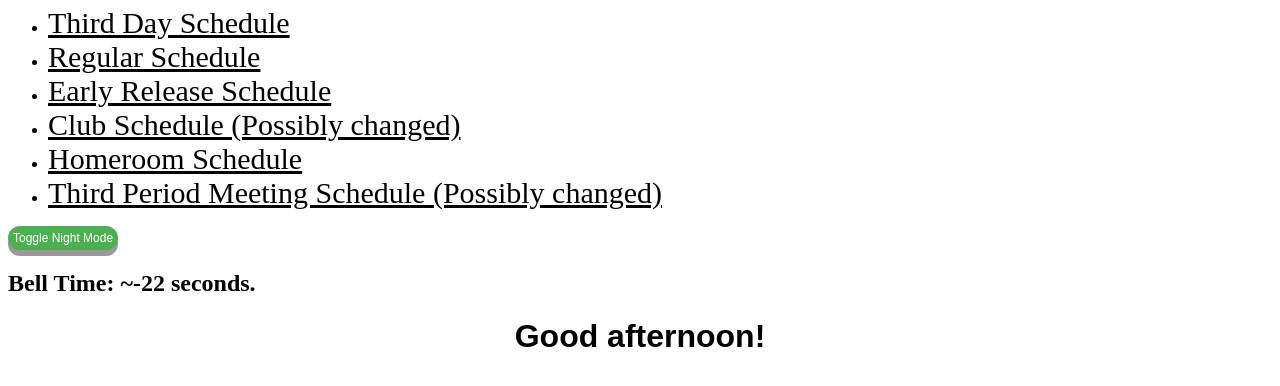
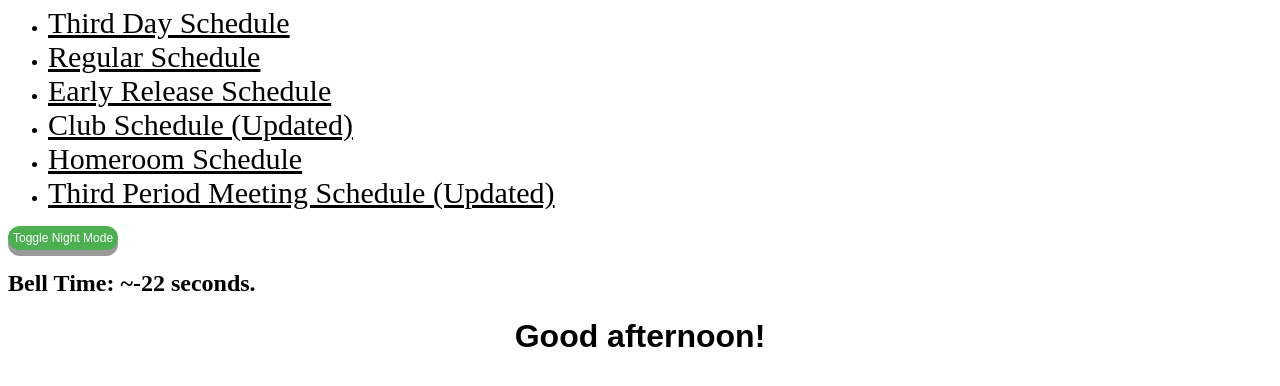
Before and after one commit to 4828357/nhsschedule.github.io, a plain HTML site: page index.html in a window 1280 px wide. Shown: the part 138-524 px from the top of the page. Drawn offline with Linux system fonts and the light colour scheme.

Commit message:
Update index.html

```diff
--- a/index.html
+++ b/index.html
@@ -50,7 +50,7 @@
       </li>
 
       <li>
-        <a href="club.html" style="text-decoration: underline; color: black;font-size: 30px;" id="diffName3" class="nameLink">Club Schedule (Possibly changed)</a>
+        <a href="club.html" style="text-decoration: underline; color: black;font-size: 30px;" id="diffName3" class="nameLink">Club Schedule (Updated)</a>
       </li>
 
       <li>
@@ -58,7 +58,7 @@
       </li>
 
       <li>
-        <a href="third.html" style="text-decoration: underline; color: black;font-size: 30px;" id="diffName5" class="nameLink">Third Period Meeting Schedule (Possibly changed)</a>
+        <a href="third.html" style="text-decoration: underline; color: black;font-size: 30px;" id="diffName5" class="nameLink">Third Period Meeting Schedule (Updated)</a>
       </li>
 
 	<!-- <li>
```
